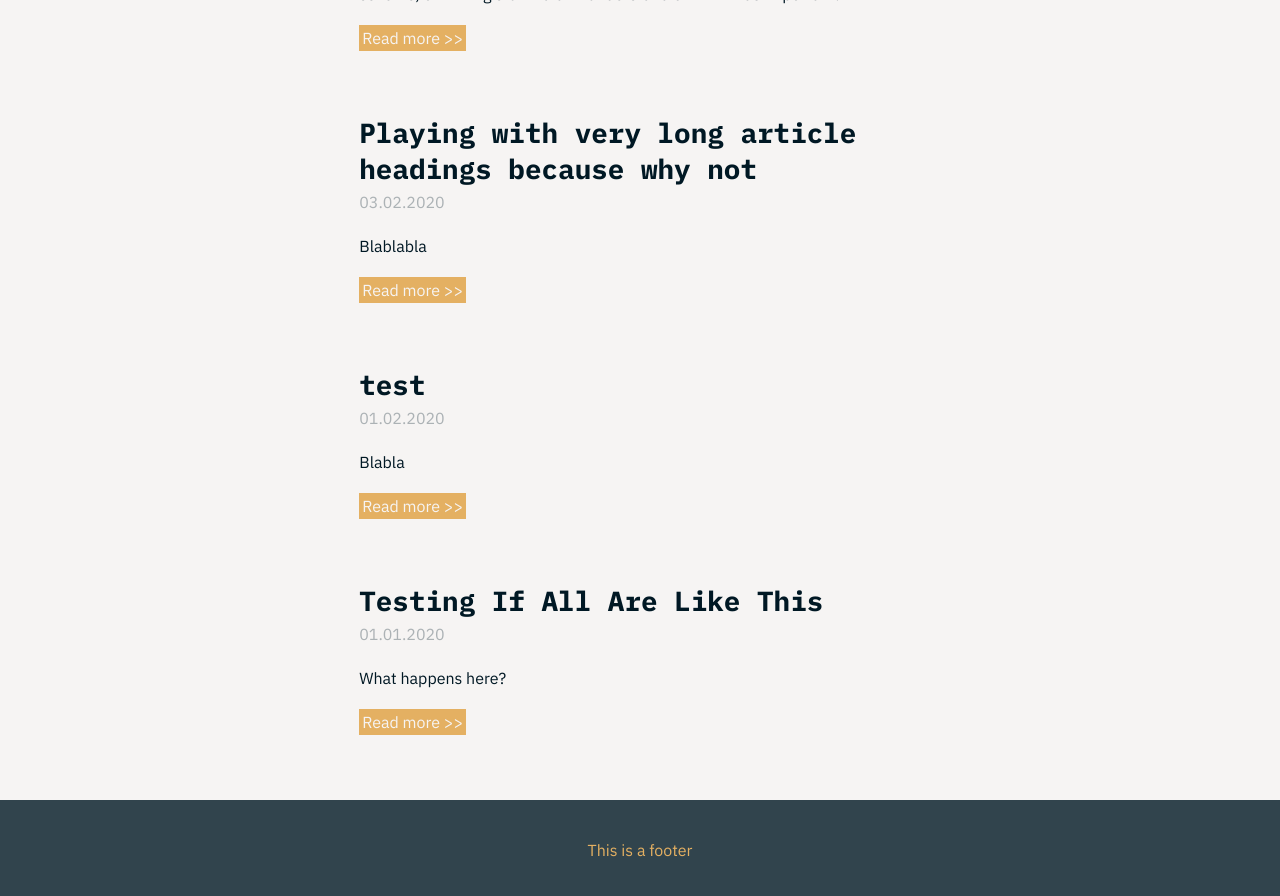
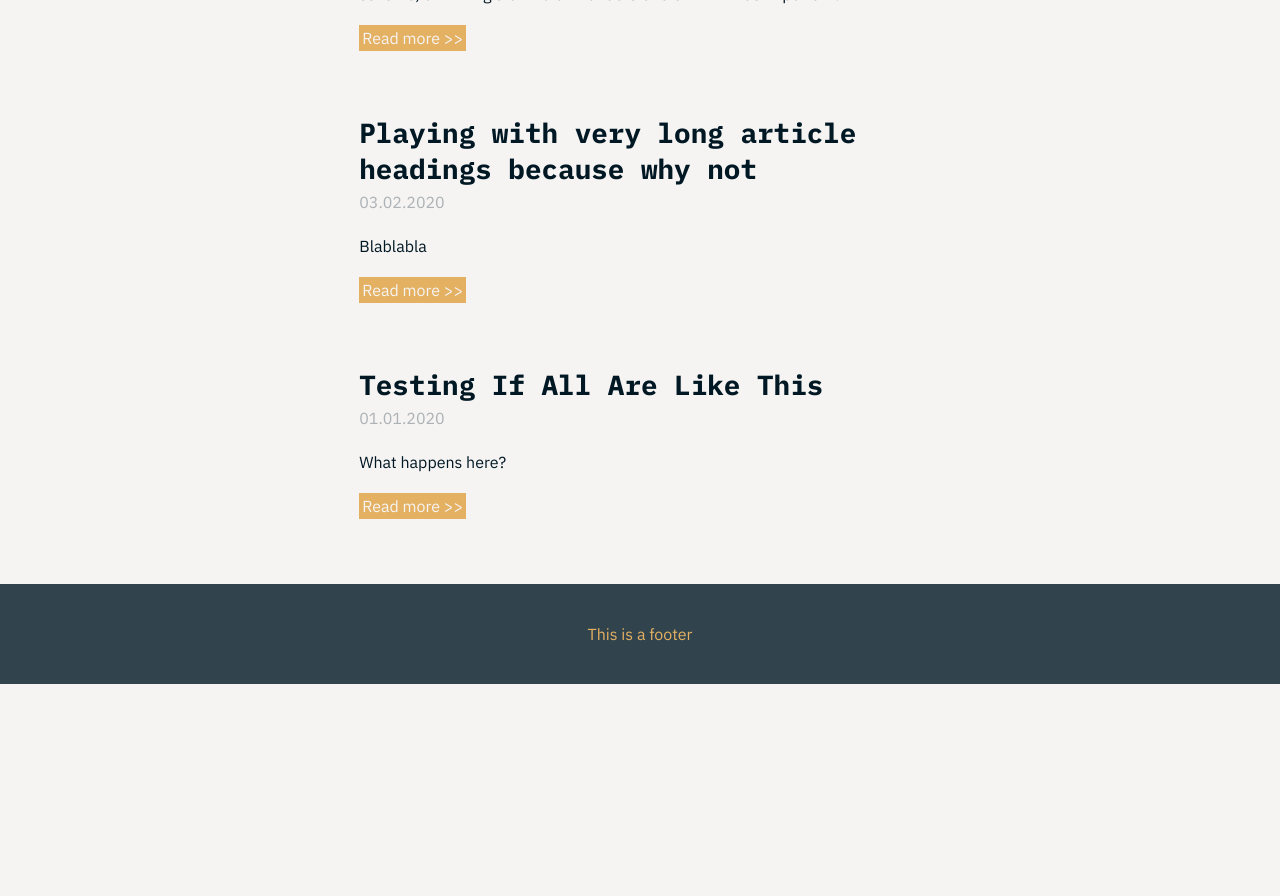
Before and after one commit to jurc192/jurlog, a Jekyll site: the page built from index.md, in a window 1280 px wide and 900 px high, scrolled down 2424 px. Shown: the top 896 px of the window. Built offline with Jekyll 4.4.1, drawn with Linux system fonts in a browser that asks for light colours; after the commit the page ends 3108 px from its top, so only the background shows below that.

Commit message:
Automatic title @posts, projects. Taken from the front matter

```diff
--- a/projects/led-bugs/_posts/2020-02-01-test.md
+++ /dev/null
@@ -1,6 +0,0 @@
----
-title: test
-layout: post
----
-
-Blabla
```
Also changed, not shown: _layouts/project.html (+5 -2 lines), projects/cd-drive/overview.md (+0 -1 lines).
